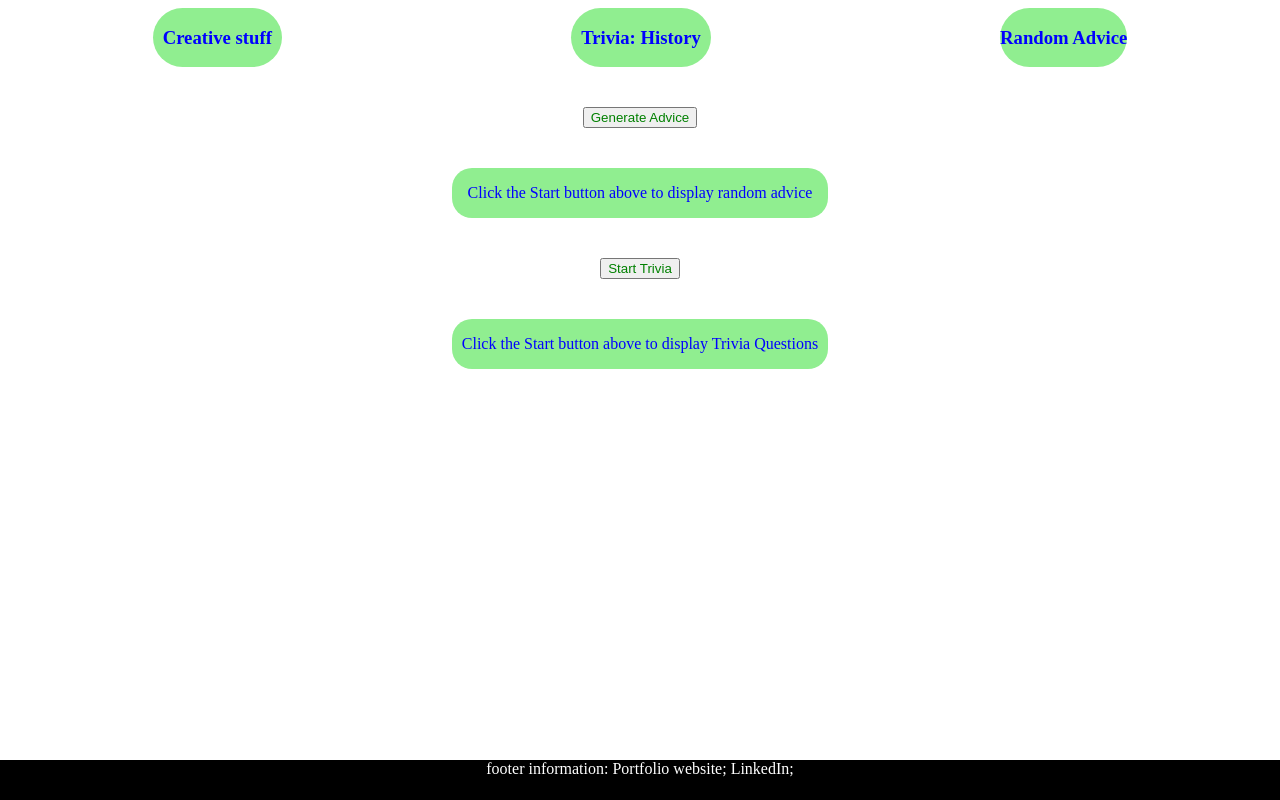
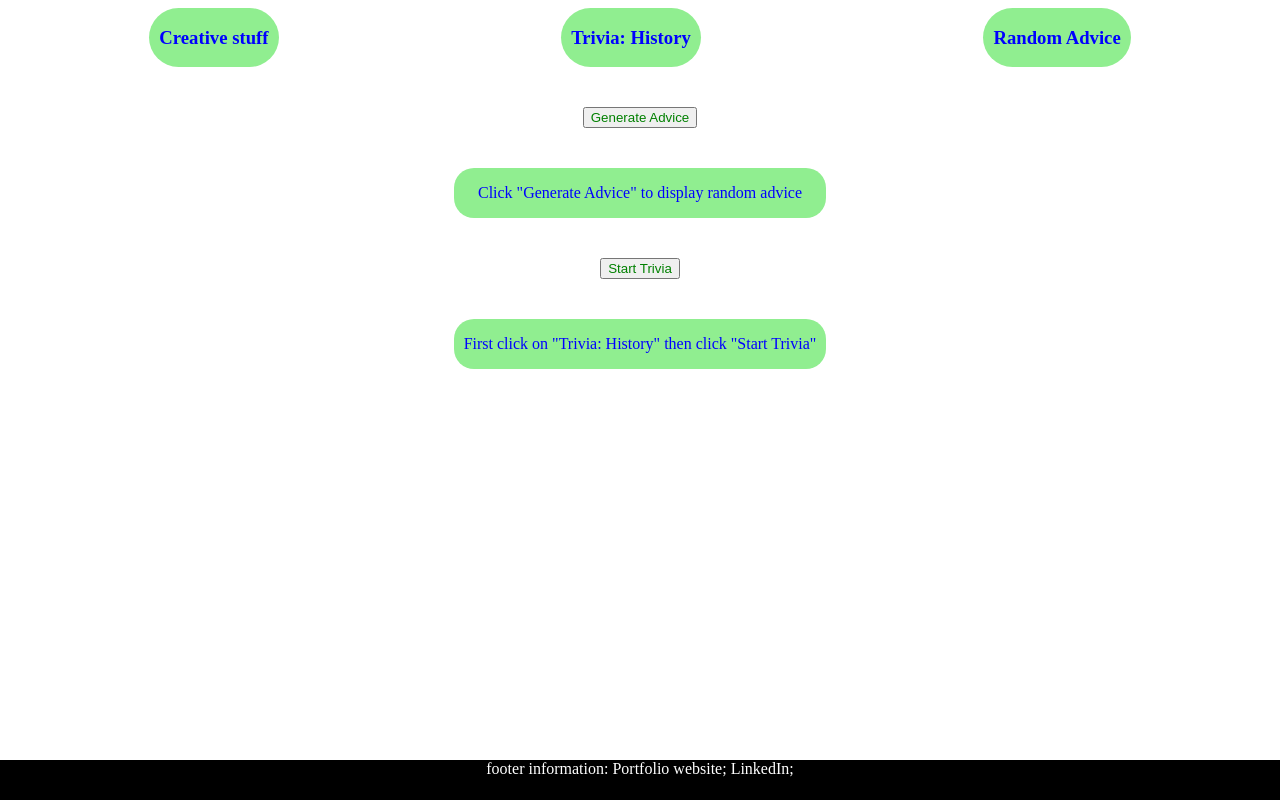
Before and after one commit to dilmurodb/inspiring-expressions, a plain HTML site: page index.html in a window 1280 px wide. Drawn offline with Linux system fonts and the light colour scheme.

Commit message:
changes in text

```diff
--- a/index.html
+++ b/index.html
@@ -19,7 +19,7 @@
           </h3>
         </div>
         <div class="header-three" onClick="getAdvice()">
-          <h3>Random Advice</h3>
+          <h3 class="header-three-advice">Random Advice</h3>
         </div>
       </div>
     </header>
@@ -32,17 +32,17 @@
         </div>
         <div class="main-div-text">
           <p id="quote" class="main-text">
-            Click the Start button above to display random advice
+            Click "Generate Advice" to display random advice
           </p>
         </div>
         <div class="main-div-button">
           <button class="button" onClick="nextQuestion()">
-            <p id="button-text">Start Trivia</p>
+            <p id="button-text-trivia">Start Trivia</p>
           </button>
         </div>
         <div class="main-div-text">
           <p id="quote-trivia" class="main-text">
-            Click the Start button above to display Trivia Questions
+            First click on "Trivia: History" then click "Start Trivia"
           </p>
         </div>
       </div>
--- a/main.css
+++ b/main.css
@@ -14,6 +14,10 @@
   border-radius: 30px;
 }
 .header-two-trivia {
+  margin-left: 10px;
+  margin-right: 10px;
+}
+.header-three-advice {
   margin-left: 10px;
   margin-right: 10px;
 }
@@ -47,6 +51,10 @@ main {
   margin: 0;
   color: green;
 }
+#button-text-trivia {
+  margin: 0;
+  color: green;
+}
 .main-div-text {
   display: flex;
   justify-content: center;
--- a/main.js
+++ b/main.js
@@ -45,4 +45,5 @@ function nextQuestion() {
     document.getElementById("quote").innerHTML = "End of the questions";
   }
   count += 1;
+  document.getElementById("button-text-trivia").innerHTML = "Next Question";
 }
```
